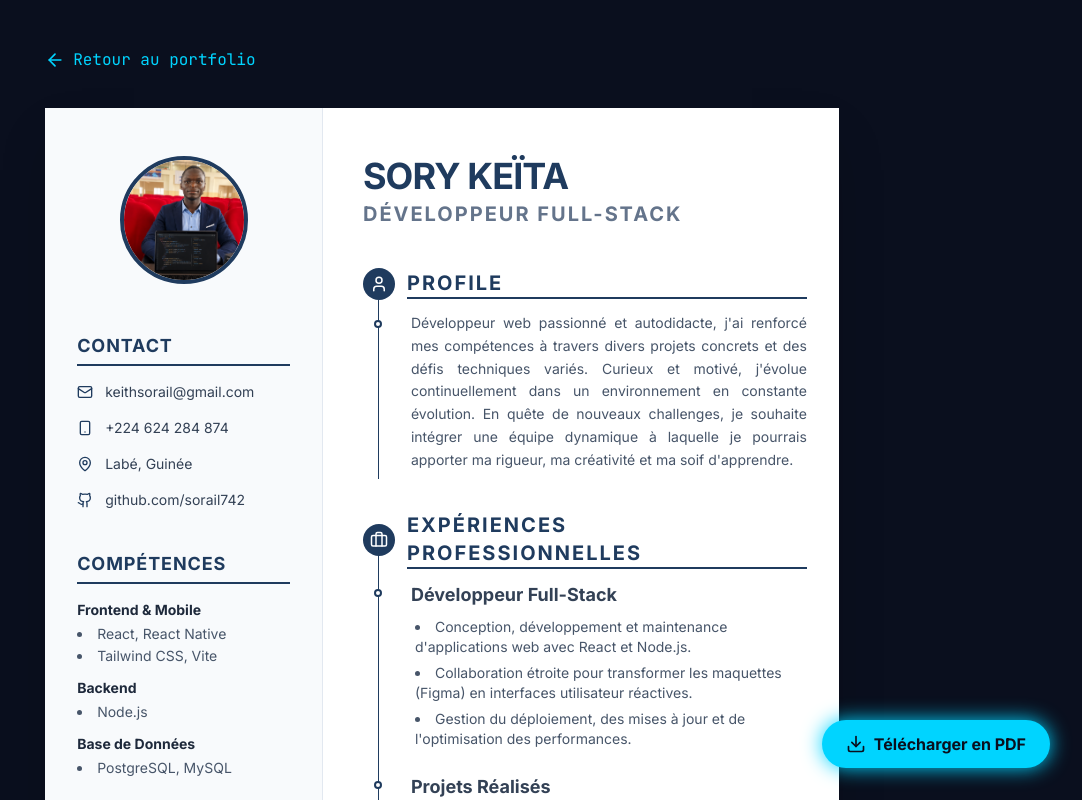
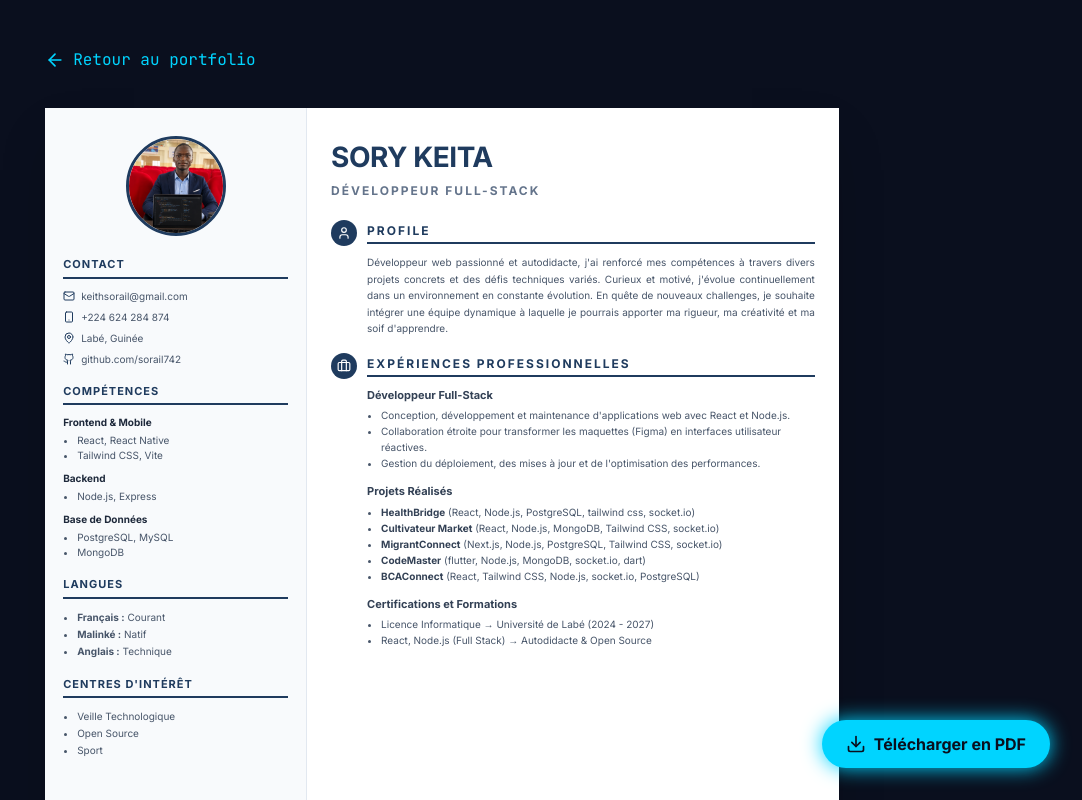
Before and after one commit to sorail742/portefolio, a React (Vite) app in the folder portfolio-frontend/: page /cv in a window 1280 px wide. Shown: the top 800 px of the page, without its empty margins (198-1280 px from the left). Built offline with nearby package versions, Linux system fonts and the light colour scheme.

Commit message:
fix(cv): rename KEITA (no accent), fix overflow with inline styles for reliable PDF rendering

```diff
--- a/portfolio-frontend/src/components/CV.jsx
+++ b/portfolio-frontend/src/components/CV.jsx
@@ -1,73 +1,83 @@
 import React, { forwardRef } from 'react';
-import { Mail, Smartphone, MapPin, Github, User, Briefcase, GraduationCap } from 'lucide-react';
+import { Mail, Smartphone, MapPin, Github, User, Briefcase } from 'lucide-react';
 import { projects } from '../data/projects';
 
 const CV = forwardRef((props, ref) => {
-  const brandColor = "#1f3b5e"; // Professional Navy Blue
+  const brandColor = "#1f3b5e";
 
   return (
-    <div ref={ref} className="w-[210mm] min-h-[297mm] bg-white text-slate-800 mx-auto shadow-2xl relative overflow-hidden flex font-sans" style={{ boxSizing: 'border-box' }}>
+    <div
+      ref={ref}
+      className="bg-white text-slate-800 mx-auto shadow-2xl flex font-sans"
+      style={{
+        width: '210mm',
+        minHeight: '297mm',
+        maxHeight: '297mm',
+        boxSizing: 'border-box',
+        overflow: 'hidden',
+        fontSize: '12px',
+      }}
+    >
+      {/* Left Column (33%) */}
+      <div style={{ width: '33%', backgroundColor: '#f8fafc', borderRight: '1px solid #e2e8f0', padding: '28px 18px', display: 'flex', flexDirection: 'column', boxSizing: 'border-box' }}>
 
-      {/* Left Column (35%) */}
-      <div className="w-[35%] bg-slate-50 border-r border-slate-200 p-8 flex flex-col h-full pt-12">
-        {/* Profile Pic / Initial */}
-        <div className="flex flex-col items-center mb-8">
-          <div className="w-32 h-32 rounded-full flex items-center justify-center text-4xl font-bold mb-4 border-4 overflow-hidden" style={{ borderColor: brandColor, color: brandColor, backgroundColor: `${brandColor}10` }}>
-            <img src="/profile.png" alt="Sory Keïta" className="w-full h-full object-cover" />
+        {/* Profile Pic */}
+        <div style={{ display: 'flex', justifyContent: 'center', marginBottom: '20px' }}>
+          <div style={{ width: '100px', height: '100px', borderRadius: '50%', border: `3px solid ${brandColor}`, overflow: 'hidden' }}>
+            <img src="/profile.png" alt="Sory Keita" style={{ width: '100%', height: '100%', objectFit: 'cover' }} />
           </div>
         </div>
 
-        {/* Contact Info */}
-        <div className="space-y-4 text-sm mb-10 w-full">
-          <h2 className="font-bold text-lg uppercase tracking-wider pb-1 mb-4 border-b-2" style={{ borderColor: brandColor, color: brandColor }}>Contact</h2>
-          <div className="flex items-center gap-3">
-            <Mail size={16} style={{ color: brandColor }} />
-            <span className="text-slate-700 break-all">keithsorail@gmail.com</span>
+        {/* Contact */}
+        <div style={{ marginBottom: '16px' }}>
+          <h2 style={{ fontWeight: '800', fontSize: '11px', textTransform: 'uppercase', letterSpacing: '1px', color: brandColor, borderBottom: `2px solid ${brandColor}`, paddingBottom: '4px', marginBottom: '10px' }}>Contact</h2>
+          <div style={{ display: 'flex', alignItems: 'center', gap: '6px', marginBottom: '6px' }}>
+            <Mail size={12} style={{ color: brandColor, flexShrink: 0 }} />
+            <span style={{ color: '#475569', fontSize: '10px', wordBreak: 'break-all' }}>keithsorail@gmail.com</span>
           </div>
-          <div className="flex items-center gap-3">
-            <Smartphone size={16} style={{ color: brandColor }} />
-            <span className="text-slate-700">+224 624 284 874</span>
+          <div style={{ display: 'flex', alignItems: 'center', gap: '6px', marginBottom: '6px' }}>
+            <Smartphone size={12} style={{ color: brandColor, flexShrink: 0 }} />
+            <span style={{ color: '#475569', fontSize: '10px' }}>+224 624 284 874</span>
           </div>
-          <div className="flex items-center gap-3">
-            <MapPin size={16} style={{ color: brandColor }} />
-            <span className="text-slate-700">Labé, Guinée</span>
+          <div style={{ display: 'flex', alignItems: 'center', gap: '6px', marginBottom: '6px' }}>
+            <MapPin size={12} style={{ color: brandColor, flexShrink: 0 }} />
+            <span style={{ color: '#475569', fontSize: '10px' }}>Labé, Guinée</span>
           </div>
-          <div className="flex items-center gap-3">
-            <Github size={16} style={{ color: brandColor }} />
-            <span className="text-slate-700">github.com/sorail742</span>
+          <div style={{ display: 'flex', alignItems: 'center', gap: '6px' }}>
+            <Github size={12} style={{ color: brandColor, flexShrink: 0 }} />
+            <span style={{ color: '#475569', fontSize: '10px' }}>github.com/sorail742</span>
           </div>
         </div>
 
         {/* Skills */}
-        <div className="mb-10 w-full">
-          <h2 className="font-bold text-lg uppercase tracking-wider pb-1 mb-4 border-b-2" style={{ borderColor: brandColor, color: brandColor }}>Compétences</h2>
-          <div className="space-y-3 text-sm">
-            <div>
-              <h3 className="font-bold text-slate-800 mb-1">Frontend & Mobile</h3>
-              <ul className="list-disc list-inside text-slate-600 space-y-0.5">
+        <div style={{ marginBottom: '16px' }}>
+          <h2 style={{ fontWeight: '800', fontSize: '11px', textTransform: 'uppercase', letterSpacing: '1px', color: brandColor, borderBottom: `2px solid ${brandColor}`, paddingBottom: '4px', marginBottom: '10px' }}>Compétences</h2>
+          <div style={{ marginBottom: '8px' }}>
+            <h3 style={{ fontWeight: '700', color: '#1e293b', fontSize: '10px', marginBottom: '3px' }}>Frontend & Mobile</h3>
+            <ul style={{ listStyle: 'disc', paddingLeft: '14px', color: '#475569', fontSize: '10px' }}>
               <li>React, React Native</li>
               <li>Tailwind CSS, Vite</li>
             </ul>
           </div>
-            <div>
-              <h3 className="font-bold text-slate-800 mb-1">Backend</h3>
-              <ul className="list-disc list-inside text-slate-600 space-y-0.5">
-                <li>Node.js</li>
+          <div style={{ marginBottom: '8px' }}>
+            <h3 style={{ fontWeight: '700', color: '#1e293b', fontSize: '10px', marginBottom: '3px' }}>Backend</h3>
+            <ul style={{ listStyle: 'disc', paddingLeft: '14px', color: '#475569', fontSize: '10px' }}>
+              <li>Node.js, Express</li>
             </ul>
           </div>
           <div>
-              <h3 className="font-bold text-slate-800 mb-1">Base de Données</h3>
-              <ul className="list-disc list-inside text-slate-600 space-y-0.5">
+            <h3 style={{ fontWeight: '700', color: '#1e293b', fontSize: '10px', marginBottom: '3px' }}>Base de Données</h3>
+            <ul style={{ listStyle: 'disc', paddingLeft: '14px', color: '#475569', fontSize: '10px' }}>
               <li>PostgreSQL, MySQL</li>
+              <li>MongoDB</li>
             </ul>
-            </div>
           </div>
         </div>
 
         {/* Languages */}
-        <div className="mb-10 w-full">
-          <h2 className="font-bold text-lg uppercase tracking-wider pb-1 mb-4 border-b-2" style={{ borderColor: brandColor, color: brandColor }}>Langues</h2>
-          <ul className="list-disc list-inside text-sm text-slate-600 space-y-1">
+        <div style={{ marginBottom: '16px' }}>
+          <h2 style={{ fontWeight: '800', fontSize: '11px', textTransform: 'uppercase', letterSpacing: '1px', color: brandColor, borderBottom: `2px solid ${brandColor}`, paddingBottom: '4px', marginBottom: '10px' }}>Langues</h2>
+          <ul style={{ listStyle: 'disc', paddingLeft: '14px', color: '#475569', fontSize: '10px', lineHeight: '1.7' }}>
             <li><strong>Français :</strong> Courant</li>
             <li><strong>Malinké :</strong> Natif</li>
             <li><strong>Anglais :</strong> Technique</li>
@@ -75,9 +85,9 @@ const CV = forwardRef((props, ref) => {
         </div>
 
         {/* Interests */}
-        <div className="mb-10 w-full">
-          <h2 className="font-bold text-lg uppercase tracking-wider pb-1 mb-4 border-b-2" style={{ borderColor: brandColor, color: brandColor }}>Centres d'intérêt</h2>
-          <ul className="list-disc list-inside text-sm text-slate-600 space-y-1">
+        <div>
+          <h2 style={{ fontWeight: '800', fontSize: '11px', textTransform: 'uppercase', letterSpacing: '1px', color: brandColor, borderBottom: `2px solid ${brandColor}`, paddingBottom: '4px', marginBottom: '10px' }}>Centres d'intérêt</h2>
+          <ul style={{ listStyle: 'disc', paddingLeft: '14px', color: '#475569', fontSize: '10px', lineHeight: '1.7' }}>
             <li>Veille Technologique</li>
             <li>Open Source</li>
             <li>Sport</li>
@@ -85,89 +95,74 @@ const CV = forwardRef((props, ref) => {
         </div>
       </div>
 
-      {/* Right Column (65%) */}
-      <div className="w-[65%] bg-white p-8 pl-10 pr-8 flex flex-col pt-12">
+      {/* Right Column (67%) */}
+      <div style={{ width: '67%', backgroundColor: '#ffffff', padding: '28px 24px', boxSizing: 'border-box', display: 'flex', flexDirection: 'column' }}>
 
-        {/* Header Name & Title */}
-        <div className="mb-10">
-          <h1 className="text-4xl font-black uppercase tracking-tight mb-1" style={{ color: brandColor }}>Sory Keïta</h1>
-          <h2 className="text-xl font-bold tracking-widest text-slate-500 uppercase">
-            Développeur Full-Stack
-          </h2>
+        {/* Header */}
+        <div style={{ marginBottom: '20px' }}>
+          <h1 style={{ fontSize: '28px', fontWeight: '900', textTransform: 'uppercase', letterSpacing: '-0.5px', color: brandColor, margin: '0 0 4px 0' }}>Sory Keita</h1>
+          <h2 style={{ fontSize: '12px', fontWeight: '700', letterSpacing: '2px', color: '#64748b', textTransform: 'uppercase', margin: 0 }}>Développeur Full-Stack</h2>
         </div>
 
-        {/* Profile Section */}
-        <div className="mb-8 relative">
-          {/* Header */}
-          <div className="flex items-center mb-3">
-            <div className="w-8 h-8 rounded-full flex items-center justify-center text-white z-10" style={{ backgroundColor: brandColor }}>
-              <User size={18} />
+        {/* Profile */}
+        <div style={{ marginBottom: '16px', position: 'relative' }}>
+          <div style={{ display: 'flex', alignItems: 'center', marginBottom: '8px' }}>
+            <div style={{ width: '26px', height: '26px', borderRadius: '50%', backgroundColor: brandColor, display: 'flex', alignItems: 'center', justifyContent: 'center', flexShrink: 0 }}>
+              <User size={14} color="white" />
             </div>
-            <div className="flex-1 ml-3 border-b-2" style={{ borderColor: brandColor }}>
-              <h2 className="font-bold text-xl uppercase tracking-widest" style={{ color: brandColor }}>Profile</h2>
+            <div style={{ flex: 1, marginLeft: '10px', borderBottom: `2px solid ${brandColor}` }}>
+              <h2 style={{ fontWeight: '700', fontSize: '12px', textTransform: 'uppercase', letterSpacing: '2px', color: brandColor, margin: '0 0 2px 0' }}>Profile</h2>
             </div>
           </div>
-          {/* Timeline Line */}
-          <div className="absolute left-4 top-8 bottom-0 w-[1px] -ml-[0.5px]" style={{ backgroundColor: brandColor }}></div>
-          {/* Content */}
-          <div className="pl-12 relative pb-2">
-            <div className="absolute w-2 h-2 bg-white rounded-full border-2 left-[11px] top-2" style={{ borderColor: brandColor }}></div>
-            <p className="text-sm text-slate-600 leading-relaxed text-justify">
+          <div style={{ paddingLeft: '36px' }}>
+            <p style={{ fontSize: '10px', color: '#475569', lineHeight: '1.65', textAlign: 'justify', margin: 0 }}>
               Développeur web passionné et autodidacte, j'ai renforcé mes compétences à travers divers projets concrets et des défis techniques variés. Curieux et motivé, j'évolue continuellement dans un environnement en constante évolution. En quête de nouveaux challenges, je souhaite intégrer une équipe dynamique à laquelle je pourrais apporter ma rigueur, ma créativité et ma soif d'apprendre.
             </p>
           </div>
         </div>
 
-        {/* Professional Experience Section */}
-        <div className="mb-2 relative">
-          {/* Header */}
-          <div className="flex items-center mb-3">
-            <div className="w-8 h-8 rounded-full flex items-center justify-center text-white z-10" style={{ backgroundColor: brandColor }}>
-              <Briefcase size={18} />
+        {/* Experience */}
+        <div style={{ position: 'relative' }}>
+          <div style={{ display: 'flex', alignItems: 'center', marginBottom: '8px' }}>
+            <div style={{ width: '26px', height: '26px', borderRadius: '50%', backgroundColor: brandColor, display: 'flex', alignItems: 'center', justifyContent: 'center', flexShrink: 0 }}>
+              <Briefcase size={14} color="white" />
             </div>
-            <div className="flex-1 ml-3 border-b-2" style={{ borderColor: brandColor }}>
-              <h2 className="font-bold text-xl uppercase tracking-widest" style={{ color: brandColor }}>Expériences Professionnelles</h2>
+            <div style={{ flex: 1, marginLeft: '10px', borderBottom: `2px solid ${brandColor}` }}>
+              <h2 style={{ fontWeight: '700', fontSize: '12px', textTransform: 'uppercase', letterSpacing: '2px', color: brandColor, margin: '0 0 2px 0' }}>Expériences Professionnelles</h2>
             </div>
           </div>
 
-          {/* Timeline Line */}
-          <div className="absolute left-4 top-8 bottom-[-40px] w-[1px] -ml-[0.5px]" style={{ backgroundColor: brandColor }}></div>
-
-          <div className="pl-12 relative pb-6">
-            <div className="absolute w-2 h-2 bg-white rounded-full border-2 left-[11px] top-2" style={{ borderColor: brandColor }}></div>
-            <h3 className="font-bold text-slate-700 text-lg mb-2">Développeur Full-Stack</h3>
-            <ul className="list-disc list-inside text-sm text-slate-600 space-y-1.5 ml-1">
+          {/* Dev Full-Stack */}
+          <div style={{ paddingLeft: '36px', marginBottom: '12px' }}>
+            <h3 style={{ fontWeight: '700', color: '#334155', fontSize: '11px', margin: '0 0 4px 0' }}>Développeur Full-Stack</h3>
+            <ul style={{ listStyle: 'disc', paddingLeft: '14px', color: '#475569', fontSize: '10px', lineHeight: '1.6', margin: 0 }}>
               <li>Conception, développement et maintenance d'applications web avec React et Node.js.</li>
               <li>Collaboration étroite pour transformer les maquettes (Figma) en interfaces utilisateur réactives.</li>
               <li>Gestion du déploiement, des mises à jour et de l'optimisation des performances.</li>
             </ul>
           </div>
 
-          {/* Projects subset */}
-          <div className="pl-12 relative pb-6">
-            <div className="absolute w-2 h-2 bg-white rounded-full border-2 left-[11px] top-2" style={{ borderColor: brandColor }}></div>
-            <h3 className="font-bold text-slate-700 text-lg mb-2">Projets Réalisés</h3>
-            <ul className="list-disc list-inside text-sm text-slate-600 space-y-1.5 ml-1">
+          {/* Projects */}
+          <div style={{ paddingLeft: '36px', marginBottom: '12px' }}>
+            <h3 style={{ fontWeight: '700', color: '#334155', fontSize: '11px', margin: '0 0 4px 0' }}>Projets Réalisés</h3>
+            <ul style={{ listStyle: 'disc', paddingLeft: '14px', color: '#475569', fontSize: '10px', lineHeight: '1.6', margin: 0 }}>
               {projects.map((p, idx) => (
                 <li key={idx}>
-                  <strong className="text-slate-700">{p.title}</strong> ({p.tech.join(', ')})
+                  <strong style={{ color: '#334155' }}>{p.title}</strong> ({p.tech.join(', ')})
                 </li>
               ))}
             </ul>
           </div>
 
-          {/* Certifications and Formations subset */}
-          <div className="pl-12 relative pb-2">
-            <div className="absolute w-2 h-2 bg-white rounded-full border-2 left-[11px] top-2" style={{ borderColor: brandColor }}></div>
-            <h3 className="font-bold text-slate-700 text-lg mb-2">Certifications et Formations</h3>
-            <ul className="list-disc list-inside text-sm text-slate-600 space-y-1.5 ml-1">
-              <li>Licence Informatique -----&gt; Université de Labé (2024 - 2027)</li>
-              <li>React, Node.js (Full Stack) -----&gt; Autodidacte & Open Source</li>
+          {/* Certifications */}
+          <div style={{ paddingLeft: '36px' }}>
+            <h3 style={{ fontWeight: '700', color: '#334155', fontSize: '11px', margin: '0 0 4px 0' }}>Certifications et Formations</h3>
+            <ul style={{ listStyle: 'disc', paddingLeft: '14px', color: '#475569', fontSize: '10px', lineHeight: '1.6', margin: 0 }}>
+              <li>Licence Informatique → Université de Labé (2024 - 2027)</li>
+              <li>React, Node.js (Full Stack) → Autodidacte & Open Source</li>
             </ul>
           </div>
-
         </div>
-
       </div>
     </div>
   );
```
Lines whose indentation alone changed are shown as unchanged.
